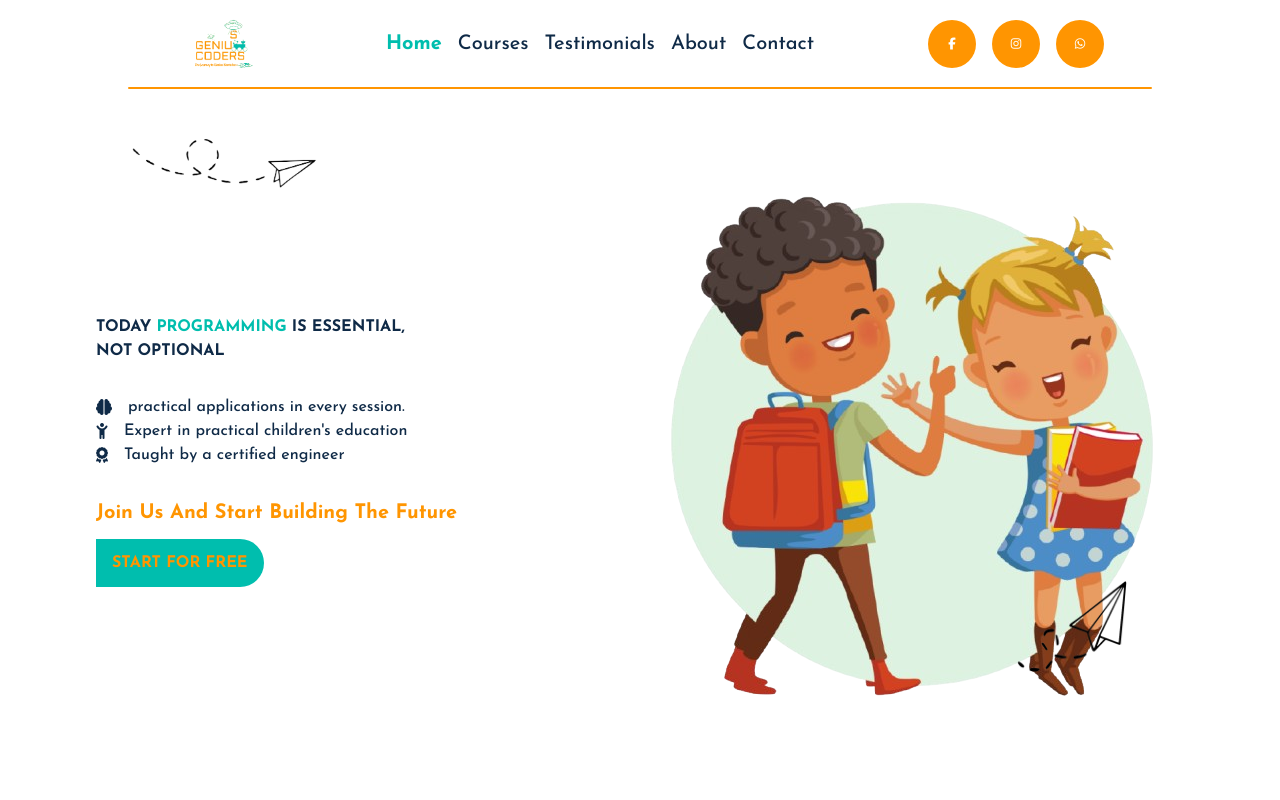
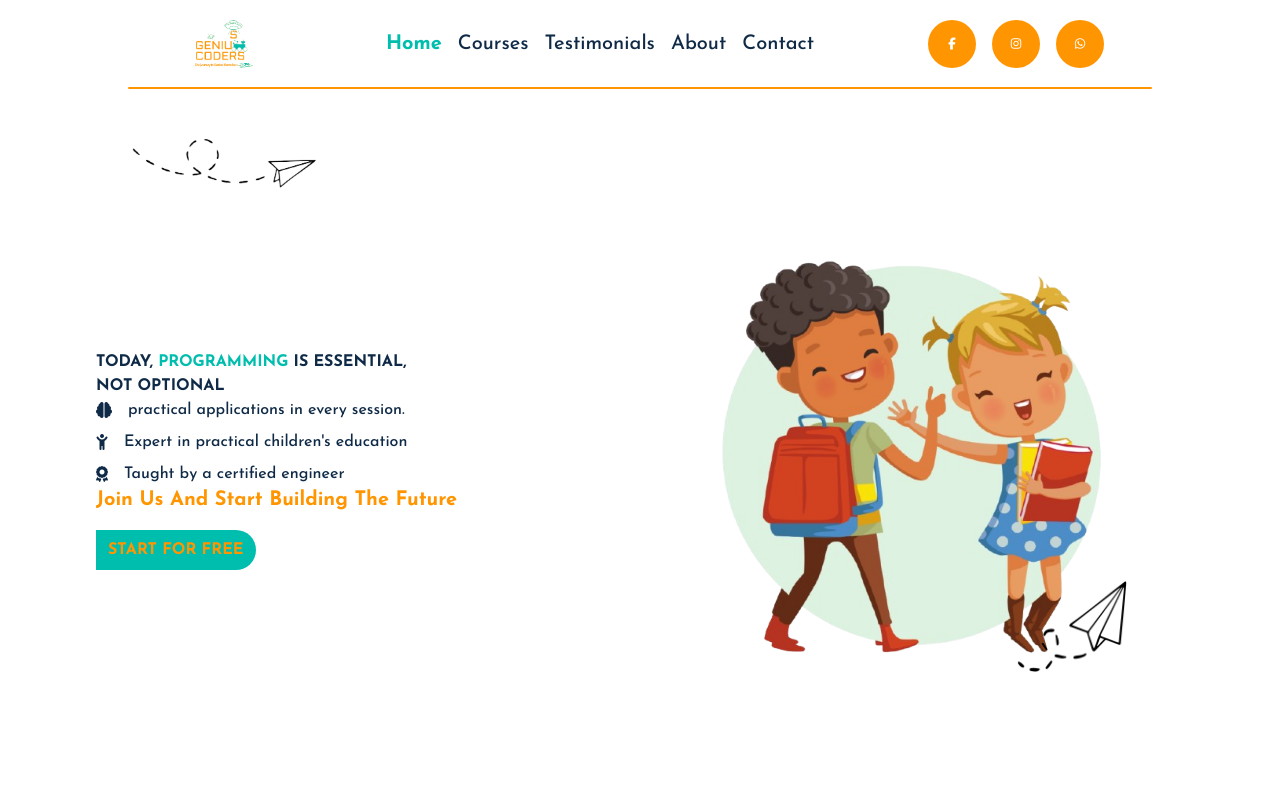
Before and after one commit to Amr-keshk/genius-coders, a React (Vite) app: page / in a window 1280 px wide. Shown: the top 800 px of the page. Built offline with nearby package versions, Linux system fonts and the light colour scheme.

Commit message:
Update Hero.jsx

```diff
--- a/src/components/Hero.jsx
+++ b/src/components/Hero.jsx
@@ -10,18 +10,18 @@ function Hero() {
   return (
     <div className='overflow-y-scroll'>
 
-      <div className='flex flex-col lg:flex-row lg:items-center w-full h-screen pt-[90px] px-8 sm:px-12 md:px-24 relative overflow-hidden'>
+      <div className='flex flex-col lg:flex-row lg:items-center w-full h-screen pt-28 px-8 sm:px-12 md:px-24 relative overflow-hidden'>
         <div className='layer absolute top-0 left-0 bottom-0 right-0 bg-secondaryColor bg-opacity-0 -z-10'></div>
         <div className='elements'>
           <img className='max-w-sm absolute -right-28 lg:-right-0 top-24 -z-10' src={sunVideo} alt="Sun animation representing innovation" />
           <img className='absolute w-24 lg:w-48 left-1/2 md:left-2/3 top-80 lg:left-32 lg:top-32 -z-20' src={paperRocket1} alt="Paper rocket flying towards the future" loading="lazy"/>
-          <img className='absolute w-20 lg:w-40 bottom-10 sm:bottom-32 right-4 lg:right-32 rotate-0' src={paperRocket} alt="Paper rocket flying towards the future" loading="lazy"/>
+          <img className='absolute w-20 lg:w-40 bottom-32 right-4 lg:right-32 rotate-0' src={paperRocket} alt="Paper rocket flying towards the future" loading="lazy"/>
         </div>
 
         <div className='flex-1 lg:flex-initial lg:w-4/6 xl:flex-1 flex justify-center flex-col'>
 
-          <h1 className="text-primaryTextColor font-bold uppercase">today <strong className='text-primaryColor'>programming</strong> is essential, <span className='block'>not optional</span></h1>
-          <ul className='text-primaryTextColor sm:my-8 '>
+          <h1 className="text-primaryTextColor font-bold uppercase">today, <strong className='text-primaryColor'>programming</strong> is essential, <span className='block'>not optional</span></h1>
+          <ul className='flex flex-col gap-2 text-primaryTextColor sm:my- '>
             <li className='flex items-center gap-4 font-medium'><i className="fa-solid fa-brain"></i>practical applications in every session.</li>
             <li className='flex items-center gap-4 font-medium'><i className="fa-solid fa-child-reaching"></i>Expert in practical children&apos;s education</li>
             <li className='flex items-center gap-4 font-medium'><i className="fa-solid fa-award"></i>Taught by a certified engineer</li>
@@ -31,7 +31,7 @@ function Hero() {
             <span className='block mb-6 text-xl'>Join us and start building the future</span>
             <button>
               <Link to="/contact" className='relative'>
-                <span className='uppercase bg-primaryColor p-2 my-4 sm:p-4 hover:bg-secondaryColor rounded-e-full hover:text-primaryColor transition-all duration-500'>start for free</span>
+                <span className='uppercase bg-primaryColor my-4 p-3 hover:bg-secondaryColor rounded-e-full hover:text-primaryColor transition-all duration-500'>start for free</span>
                 <img className='min-w-60 absolute left-1/2 top-1/2 -translate-y-1/2 -z-10' src={astro} alt="Astronaut in space representing future learning journey" />
               </Link>
             </button>
@@ -41,7 +41,7 @@ function Hero() {
 
 
         <div className='flex-1 lg:flex-initial lg:w-2/6 xl:flex-1'>
-          <img className='max-w-full mx-auto' src={bg} alt="Astronaut in space representing future learning journey" loading="lazy" />
+          <img className='max-w-sm mx-auto' src={bg} alt="Astronaut in space representing future learning journey" loading="lazy" />
         </div>
 
       </div>
```
